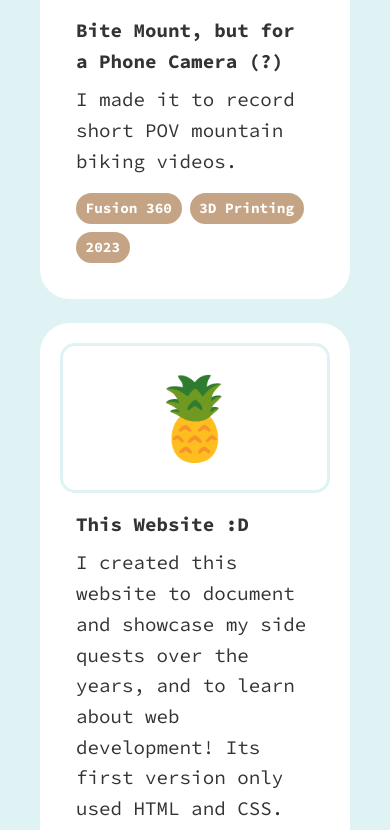
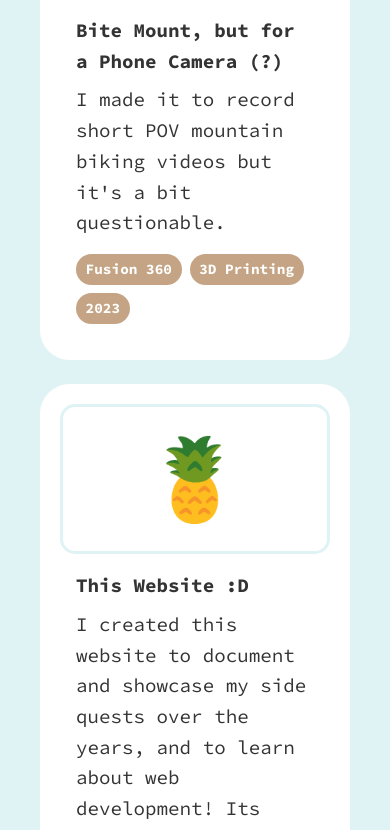
Before and after one commit to notmuffinhead/notmuffinhead.github.io, a Next.js app in the folder latest/: page / in a window 390 px wide. Shown: the part 2277-3107 px from the top of the page. Built offline with nearby package versions, Linux system fonts and the light colour scheme.

Commit message:
phone mount description

```diff
--- a/latest/components/Projects.js
+++ b/latest/components/Projects.js
@@ -31,7 +31,7 @@ export default function Projects() {
       emoji: '📷',
       image: '/images/phone-mount.jpeg',
       title: 'Bite Mount, but for a Phone Camera (?)',
-      description: "I made it to record short POV mountain biking videos.",
+      description: "I made it to record short POV mountain biking videos but it's a bit questionable.",
       tags: ['Fusion 360', '3D Printing', '2023']
     },
     {
```
